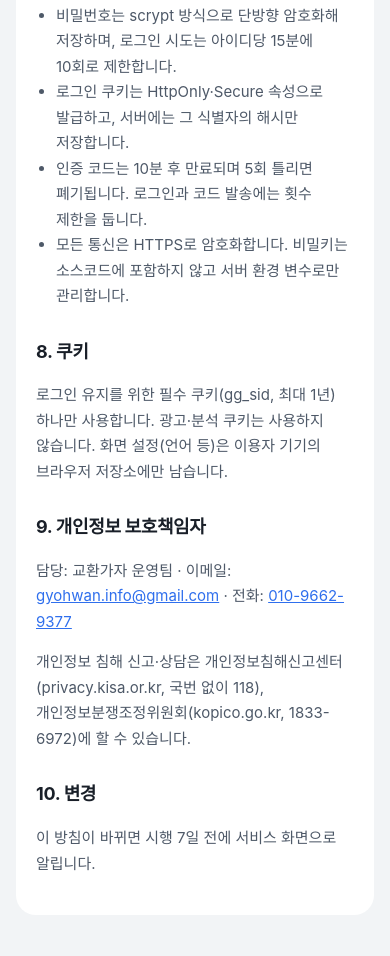
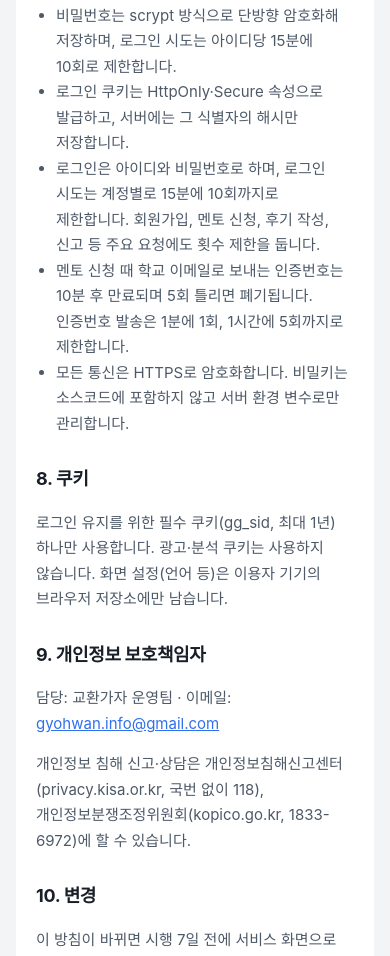
Before and after one commit to junmin061101-del/Marketing-Management-Assignment, a website: page privacy.html in a window 390 px wide. Shown: the part 3080-4036 px from the top of the page. Drawn offline with Linux system fonts and the light colour scheme; animation ran at ten frames a second; a web font is replaced by a local one.

Commit message:
Pre-launch fixes: no personal phone, accurate security wording, Korean button, OG image
- Privacy policy and terms: remove the personal phone number; email only
- Privacy policy 7: describe the real flow (ID + password login, 10 tries
  per 15 minutes; limits on signup, mentor applications, reviews, reports;
  the mentor university-email code expires in 10 minutes, 5 wrong tries)
- App: the school picker's "Next: choose program" button stays Korean in
  Korean mode
- Brand site: 1200x630 og-image.png plus og:url, og:image, size and
  twitter:card meta tags for link previews

Co-Authored-By: Claude Opus 5.5 <noreply@anthropic.com>

```diff
--- a/privacy.html
+++ b/privacy.html
@@ -48,9 +48,9 @@ table{width:100%;border-collapse:collapse;font-size:14px;margin:8px 0}th,td{bord
 <h2>5. 이용자의 권리</h2><p>이용자는 언제든지 개인정보 열람, 정정, 삭제, 처리 정지를 요구할 수 있으며, <a href="mailto:gyohwan.info@gmail.com">gyohwan.info@gmail.com</a>로 요청하면 지체 없이 조치합니다. 만 14세 미만은 회원가입을 할 수 없습니다.</p>
 <h2>6. 파기 절차 및 방법</h2><p>보유 기간이 끝나거나 목적이 달성된 개인정보는 데이터베이스에서 즉시 삭제하며, 전자 파일은 복구할 수 없는 방법으로 삭제합니다.</p>
 <h2>7. 안전성 확보 조치</h2><ul><li>비밀번호는 scrypt 방식으로 단방향 암호화해 저장하며, 로그인 시도는 아이디당 15분에 10회로 제한합니다.</li><li>로그인 쿠키는 HttpOnly·Secure 속성으로 발급하고, 서버에는 그 식별자의 해시만 저장합니다.</li>
-<li>인증 코드는 10분 후 만료되며 5회 틀리면 폐기됩니다. 로그인과 코드 발송에는 횟수 제한을 둡니다.</li><li>모든 통신은 HTTPS로 암호화합니다. 비밀키는 소스코드에 포함하지 않고 서버 환경 변수로만 관리합니다.</li></ul>
+<li>로그인은 아이디와 비밀번호로 하며, 로그인 시도는 계정별로 15분에 10회까지로 제한합니다. 회원가입, 멘토 신청, 후기 작성, 신고 등 주요 요청에도 횟수 제한을 둡니다.</li><li>멘토 신청 때 학교 이메일로 보내는 인증번호는 10분 후 만료되며 5회 틀리면 폐기됩니다. 인증번호 발송은 1분에 1회, 1시간에 5회까지로 제한합니다.</li><li>모든 통신은 HTTPS로 암호화합니다. 비밀키는 소스코드에 포함하지 않고 서버 환경 변수로만 관리합니다.</li></ul>
 <h2>8. 쿠키</h2><p>로그인 유지를 위한 필수 쿠키(gg_sid, 최대 1년) 하나만 사용합니다. 광고·분석 쿠키는 사용하지 않습니다. 화면 설정(언어 등)은 이용자 기기의 브라우저 저장소에만 남습니다.</p>
-<h2>9. 개인정보 보호책임자</h2><p>담당: 교환가자 운영팀 · 이메일: <a href="mailto:gyohwan.info@gmail.com">gyohwan.info@gmail.com</a> · 전화: <a href="tel:01096629377">010-9662-9377</a></p>
+<h2>9. 개인정보 보호책임자</h2><p>담당: 교환가자 운영팀 · 이메일: <a href="mailto:gyohwan.info@gmail.com">gyohwan.info@gmail.com</a></p>
 <p>개인정보 침해 신고·상담은 개인정보침해신고센터(privacy.kisa.or.kr, 국번 없이 118), 개인정보분쟁조정위원회(kopico.go.kr, 1833-6972)에 할 수 있습니다.</p>
 <h2>10. 변경</h2><p>이 방침이 바뀌면 시행 7일 전에 서비스 화면으로 알립니다.</p>
 </div></main></body></html>
```
Also changed, not shown: brand/index.html (+8 -0 lines), index.html (+1 -1 lines), terms.html (+1 -1 lines), brand/public/og-image.png (added).
